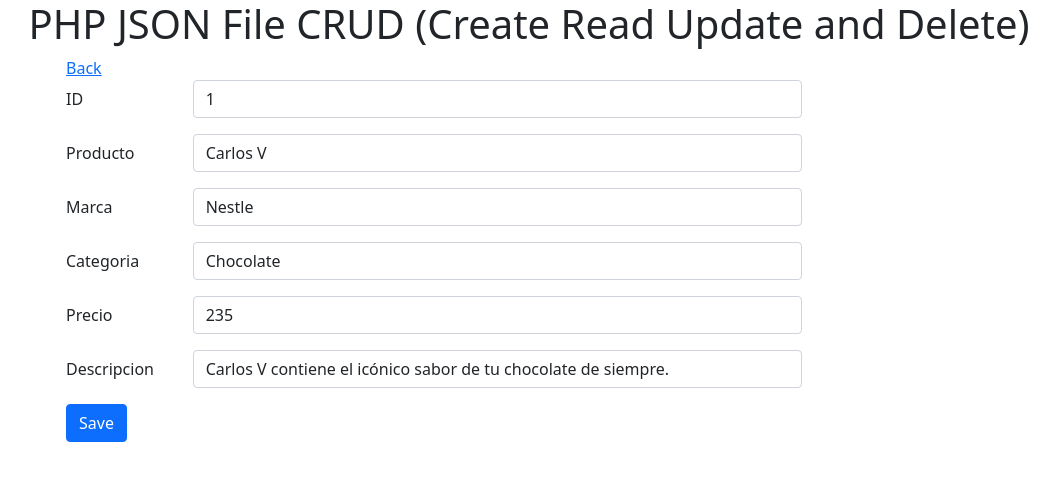
After one commit to BrendaAJ06/NegociosI, a PHP site: page /edit.php?index=0 in a window 1280 px wide. The commit adds this page. Shown: the top 481 px of the page, without its empty margins (111-1170 px from the left). Run offline with PHP 8.4, Linux system fonts and the light colour scheme.

Commit message:
Add files via upload

```diff
--- /dev/null
+++ b/edit.php
@@ -0,0 +1,90 @@
+
+<!DOCTYPE html>
+<html>
+<head>
+    <meta charset="utf-8">
+    <title>PHP JSON File CRUD (Create Read Update and Delete)</title>
+    <link rel="stylesheet" type="text/css" href="https://cdn.jsdelivr.net/npm/bootstrap@5.0.2/dist/css/bootstrap.min.css">
+</head>
+<body>
+<?php
+    //get id from URL
+    $index = $_GET['index'];
+
+    //get json data
+    $data = file_get_contents('productos.json');
+    $data_array = json_decode($data);
+
+    //assign the data to selected index
+    $row = $data_array[$index];
+
+    if(isset($_POST['save'])){
+        $input = array(
+            'id' => $_POST['id'],
+            'producto' => $_POST['producto'],
+            'marca' => $_POST['marca'],
+            'categoria' => $_POST['categoria'],
+            'precio' => $_POST['precio'],
+            'descripcion' => $_POST['descripcion']
+        );
+
+        //update the selected index
+        $data_array[$index] = $input;
+
+        //encode back to json
+        $data = json_encode($data_array, JSON_PRETTY_PRINT);
+        file_put_contents('productos.json', $data);
+
+        header('location: index.php');
+    }
+?>
+<div class="container">
+    <h1 class="page-header text-center">PHP JSON File CRUD (Create Read Update and Delete)</h1>
+    <div class="row">
+        <div class="col-1"></div>
+        <div class="col-8"><a href="index.php">Back</a>
+        <form method="POST">
+            <div class="mb-3 row">
+                <label class="col-sm-2 col-form-label">ID</label>
+                <div class="col-sm-10">
+                    <input type="text" class="form-control" id="id" name="id" value="<?php echo $row->id; ?>">
+                </div>
+            </div>
+            <div class="mb-3 row">
+                <label class="col-sm-2 col-form-label">Producto</label>
+                <div class="col-sm-10">
+                    <input type="text" class="form-control" id="producto" name="producto" value="<?php echo $row->producto; ?>">
+                </div>
+            </div>
+            <div class="mb-3 row">
+                <label class="col-sm-2 col-form-label">Marca</label>
+                <div class="col-sm-10">
+                    <input type="text" class="form-control" id="marca" name="marca" value="<?php echo $row->marca; ?>">
+                </div>
+            </div>
+            <div class="mb-3 row">
+                <label class="col-sm-2 col-form-label">Categoria</label>
+                <div class="col-sm-10">
+                    <input type="text" class="form-control" id="categoria" name="categoria" value="<?php echo $row->categoria; ?>">
+                </div>
+            </div>
+            <div class="mb-3 row">
+                <label class="col-sm-2 col-form-label">Precio</label>
+                <div class="col-sm-10">
+                    <input type="text" class="form-control" id="precio" name="precio" value="<?php echo $row->precio; ?>">
+                </div>
+            </div>
+            <div class="mb-3 row">
+                <label class="col-sm-2 col-form-label">Descripcion</label>
+                <div class="col-sm-10">
+                    <input type="text" class="form-control" id="descripcion" name="descripcion" value="<?php echo $row->descripcion; ?>">
+                </div>
+            </div>
+            <input type="submit" name="save" value="Save" class="btn btn-primary">
+        </form>
+        </div>
+        <div class="col-5"></div>
+    </div>
+</div>
+</body>
+</html>
--- /dev/null
+++ b/productos.json
@@ -0,0 +1,42 @@
+[
+    {
+        "id": "1",
+        "producto": "Carlos V",
+        "marca": "Nestle",
+        "categoria": "Chocolate",
+        "precio": "235",
+        "descripcion": "Carlos V contiene el ic\u00f3nico sabor de tu chocolate de siempre."
+    },
+    {
+        "id": "2",
+        "producto": "Lombriz Lucky Gummys",
+        "marca": "Lucky Gummys",
+        "categoria": "Gomitas",
+        "precio": "165",
+        "descripcion": "Delicioso sabor a frutales -Especial para compartir una tarde social \u00a1Consiente tu paladar! "
+    },
+    {
+        "id": "3",
+        "producto": "Paletas Bomba Sandia",
+        "marca": "Dulces Vero",
+        "categoria": "Paletas",
+        "precio": "90",
+        "descripcion": "SIDUGSIDNAPUFPSIDAPUFH"
+    },
+    {
+        "id": "4",
+        "producto": "Halls",
+        "marca": "Halls",
+        "categoria": "Dulce Masizo",
+        "precio": "20",
+        "descripcion": "pastillones azules que no son viagra"
+    },
+    {
+        "id": "5",
+        "producto": "rockaleta",
+        "marca": "sonrix",
+        "categoria": "Paletas",
+        "precio": "100",
+        "descripcion": "paletas que no debes morder porque se te caen los dientes"
+    }
+]
--- a/stylesproductsjson.css
+++ b/stylesproductsjson.css
@@ -35,7 +35,7 @@ h2{
 	display: block;
 }
 
-.product .title{
+.product .product0{
 	text-align: center;
 	padding-top: 30px;
 	padding-bottom: 20px;
@@ -43,12 +43,12 @@ h2{
 	text-transform: uppercase;
 }
 
-.product .description{
+.product .descripcion{
 	padding: 0 20px 20px 20px;
 	line-height: 22px;
 }
 
-.product .price{
+.product .precio{
 	text-align: center;
 	font-weight: 600;
 	font-size: 28px;
```
Also changed, not shown: add.php (added, +85 -0 lines), delete.php (added, +17 -0 lines), index.php (added, +62 -0 lines), scriptproducts.js (added, +24 -0 lines), shop.html (+8 -4 lines).
